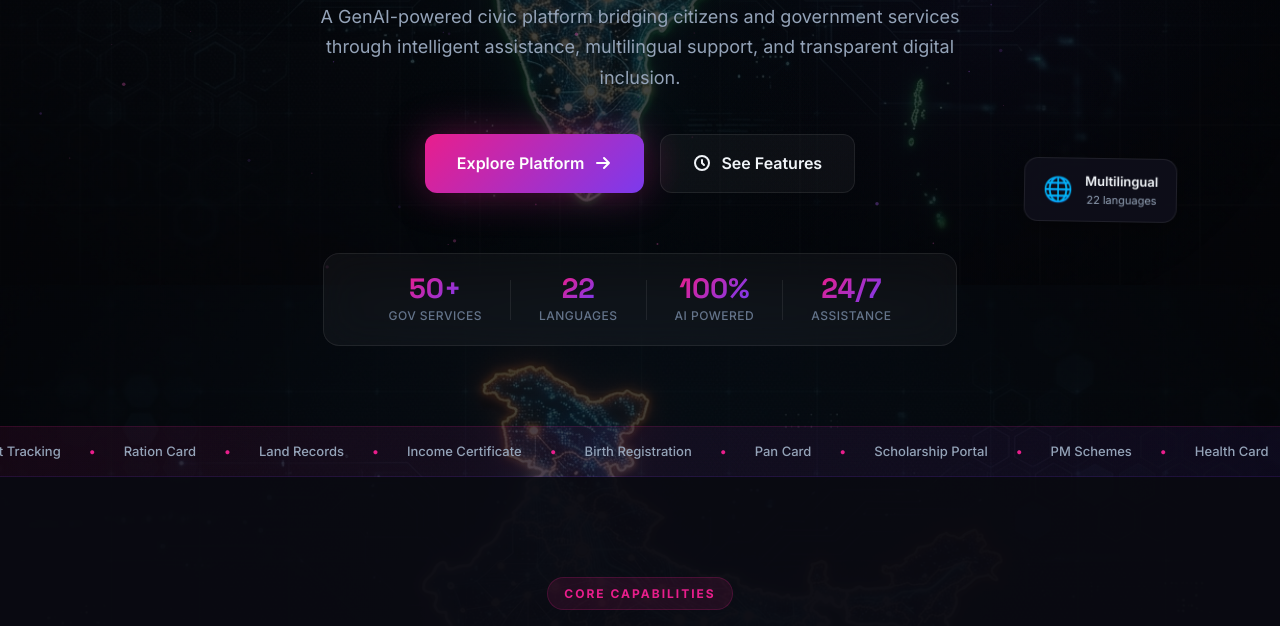
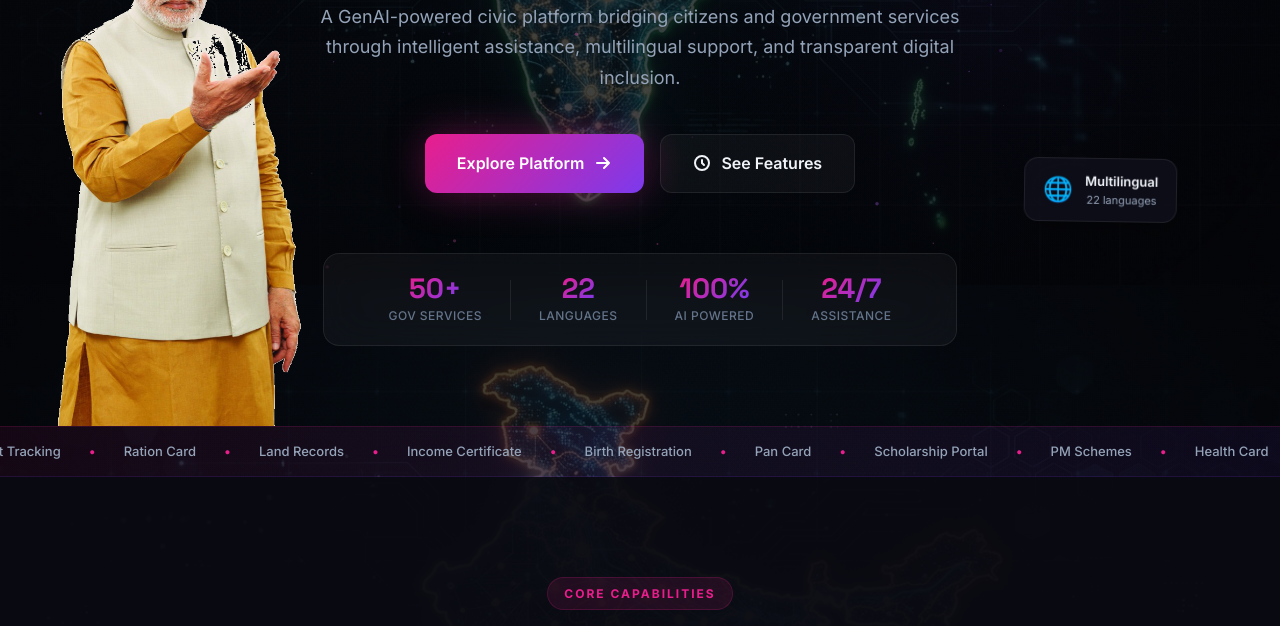
Before and after one commit to RajSingh2006-git/GenAI-powered-web-platform, a website: page index.html in a window 1280 px wide. Shown: the part 515-1141 px from the top of the page. Drawn offline with Linux system fonts and the light colour scheme.

Commit message:
Add transparent PM Modi portrait to the left of hero section

```diff
--- a/index.html
+++ b/index.html
@@ -50,6 +50,7 @@
 
   <!-- Hero Section -->
   <section class="hero" id="hero">
+    <div class="hero-character-layer" aria-hidden="true"></div>
     <div class="hero-badge-row">
       <span class="event-badge">PromptWars × Devengers</span>
       <span class="event-badge event-badge--alt">Google for Developers</span>
--- a/style.css
+++ b/style.css
@@ -196,6 +196,27 @@ body {
   position: relative;
   z-index: 1;
   overflow: hidden;
+}
+
+.hero-character-layer {
+  position: absolute;
+  bottom: 0;
+  left: 2%;
+  width: 35%;
+  height: 80%;
+  max-height: 550px;
+  background-image: url('assets/modi_transparent.png');
+  background-size: contain;
+  background-position: bottom left;
+  background-repeat: no-repeat;
+  z-index: -1; /* Behind text, above background map */
+  pointer-events: none;
+}
+
+@media (max-width: 991px) {
+  .hero-character-layer {
+    display: none;
+  }
 }
 
 
```
Also changed, not shown: assets/modi_transparent.png (added).
